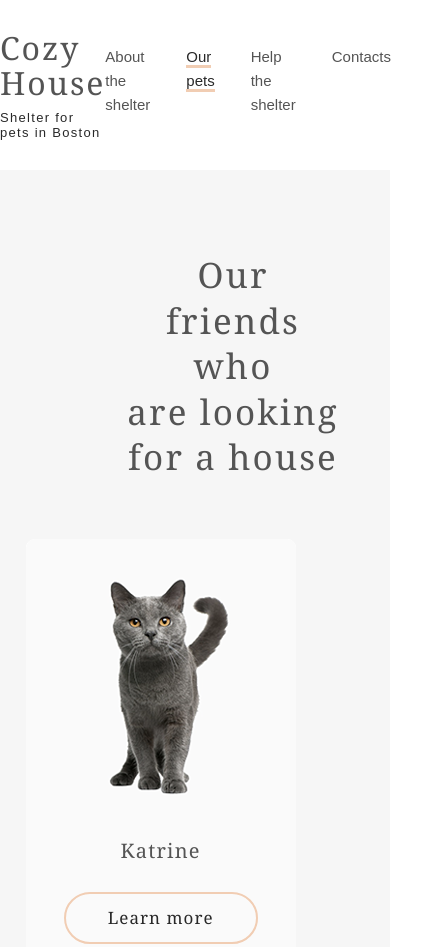
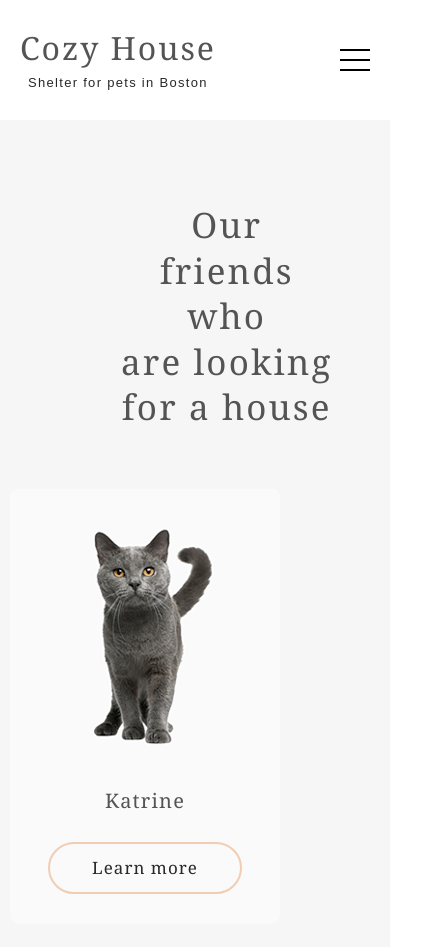
Before and after one commit to Mideli37/stage1-tasks-JSFE2023Q1, a plain HTML site: page shelter/pets/index.html in a window 390 px wide. Shown: the top 947 px of the page, 430 px wide, since content can reach past the window. Drawn offline with Linux system fonts and the light colour scheme.

Commit message:
feat: add burgen on our pets page

```diff
--- a/shelter/pets/index.html
+++ b/shelter/pets/index.html
@@ -31,6 +31,8 @@
           </li>
         </ul>
       </nav>
+      <div class="burger">
+      </div>
     </div>
   </header>
   <main>
--- a/shelter/pets/style.css
+++ b/shelter/pets/style.css
@@ -314,3 +314,43 @@ footer a:hover {
   max-width: 64%;
   padding-bottom: 30px;
 }
+
+@media (width < 768px) {
+  nav {
+    display: none;
+  }
+
+  .burger,
+  .burger::before,
+  .burger::after {
+    background-color:rgba(0, 0, 0, 1);
+    display: block;
+    height: 2px;
+    width: 30px;
+  }
+
+  .burger::before {
+    position: relative;
+    bottom: 10px;
+    content: '';
+  }
+
+  .burger::after {
+    content: '';
+    position: relative;
+    bottom: -8px;
+  }
+
+  .wrapper {
+    padding: 30px 10px 0;
+  }
+
+  header .wrapper {
+    padding: 30px 20px 0;
+  }
+
+  .burger {
+    margin-top: 29px;
+  }
+
+}
```
